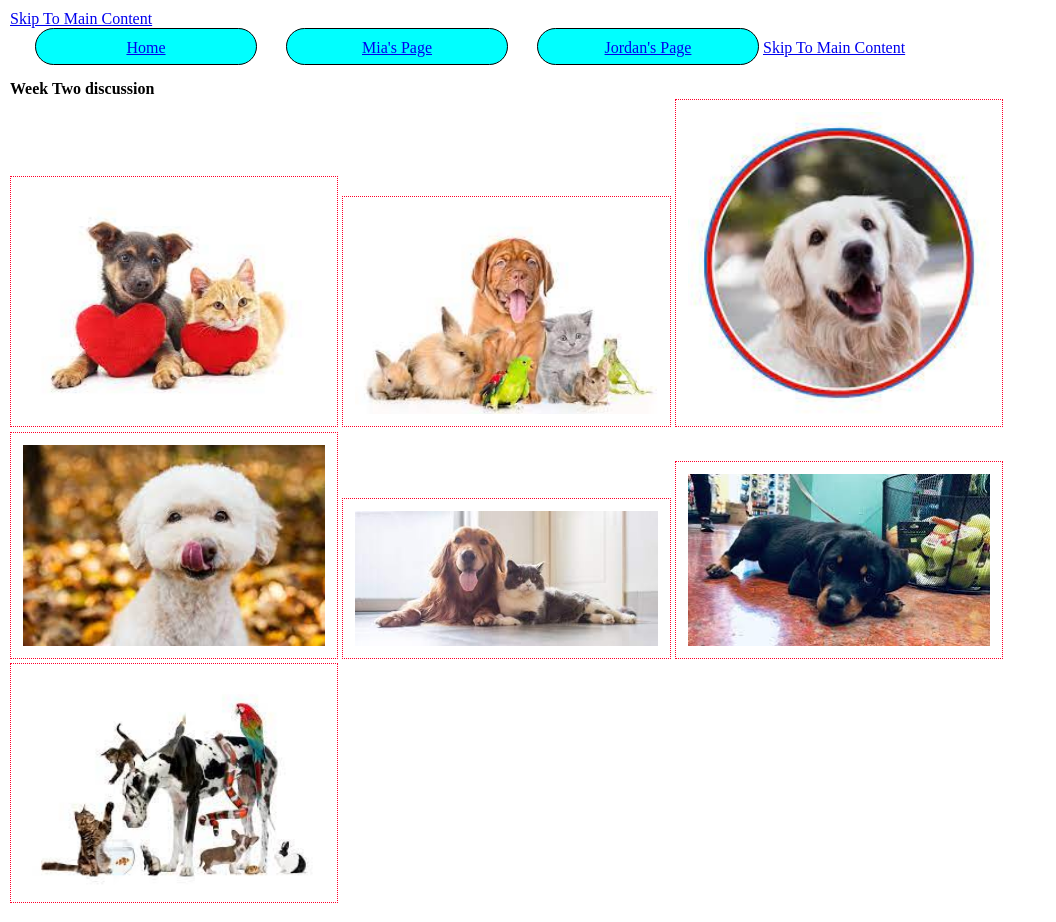
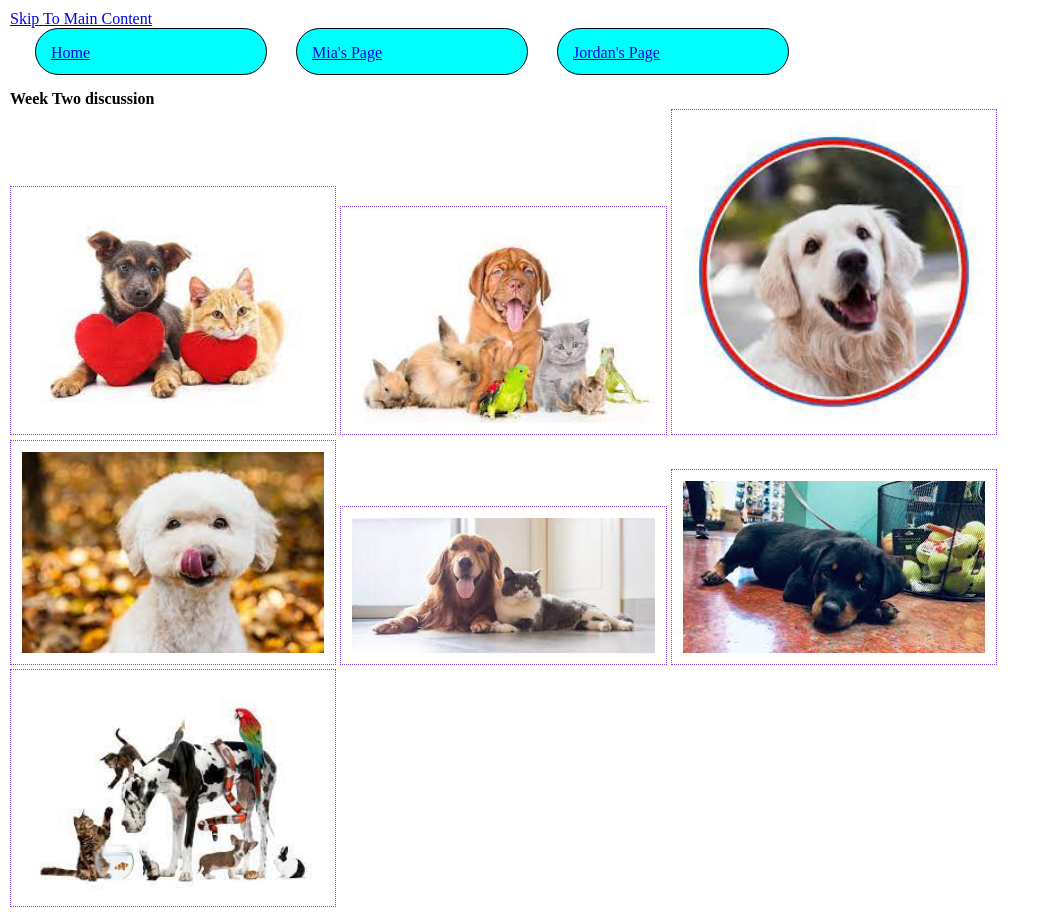
Before and after one commit to Jbrookstone/339week2, a plain HTML site: page mia.html in a window 1280 px wide. Shown: the whole page, without its empty margins (0-1056 px from the left). Drawn offline with Linux system fonts and the light colour scheme; files that its build step writes are made by us from their sources.

Commit message:
Add files via upload

```diff
--- a/mia.html
+++ b/mia.html
@@ -5,8 +5,8 @@
     <meta http-equiv="X-UA-Compatible" content="IE=edge">
     <meta name="viewport" content="width=device-width, initial-scale=1.0">
     <link rel="stylesheet" href="css/html5reset.css">
+    <link rel="stylesheet" href="css/jordan.css">
     <link rel="stylesheet" href="css/mia.css">
-    <link rel="stylesheet" href="css/jordan.css">
     <title>Document</title>
 </head>
 <body>
@@ -17,13 +17,14 @@
                 <li><a href = "index.html">Home</a></li>
                 <li><a href = "mia.html">Mia's Page</a></li>
                 <li><a href = "jordan.html">Jordan's Page</a></li>
-                <a href="#main">Skip To Main Content</a>
+
             </ul>
         </nav>
         <h1>Week Two discussion</h1>
 
     </header>
     <main>
+
 
         <img src="images/pets1.jpg" alt="Dog and cat with heart pillows">
         <img src="images/pets2.jpg" alt="Puppy with other animals">
```
